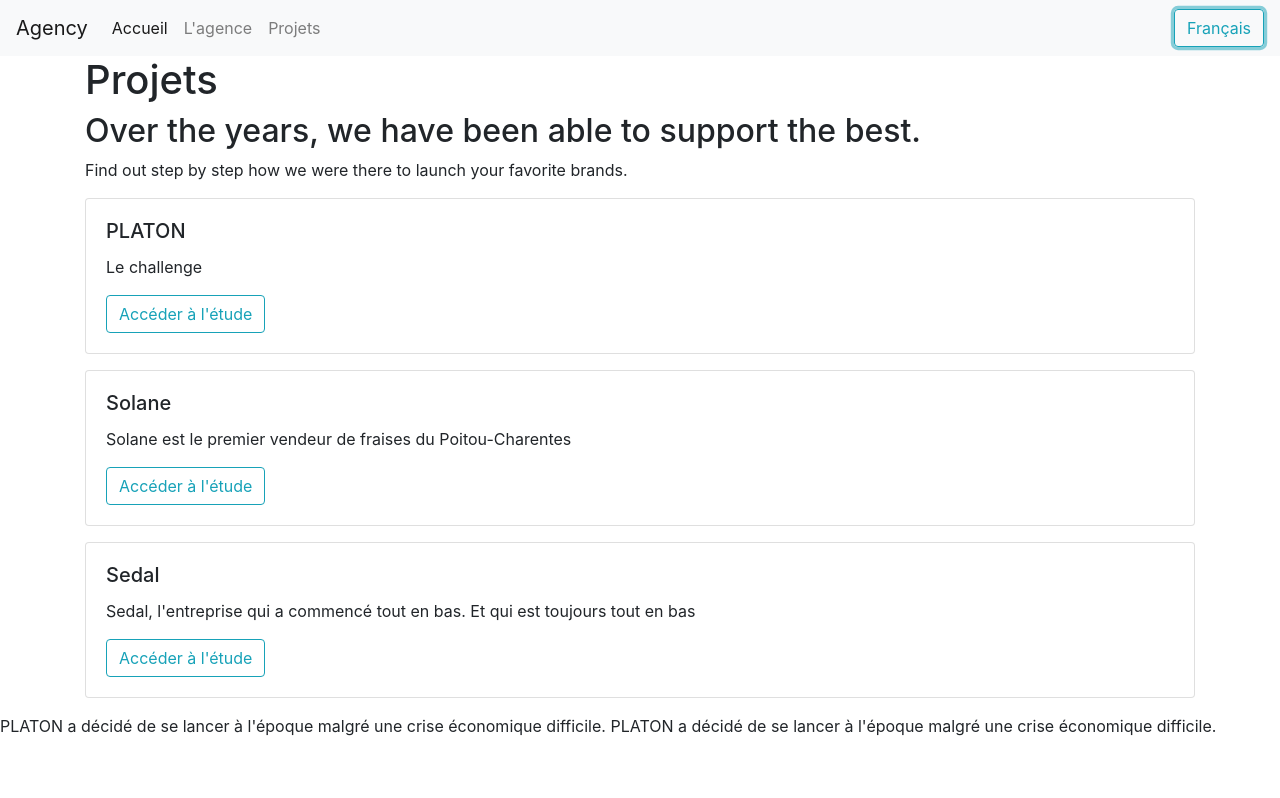
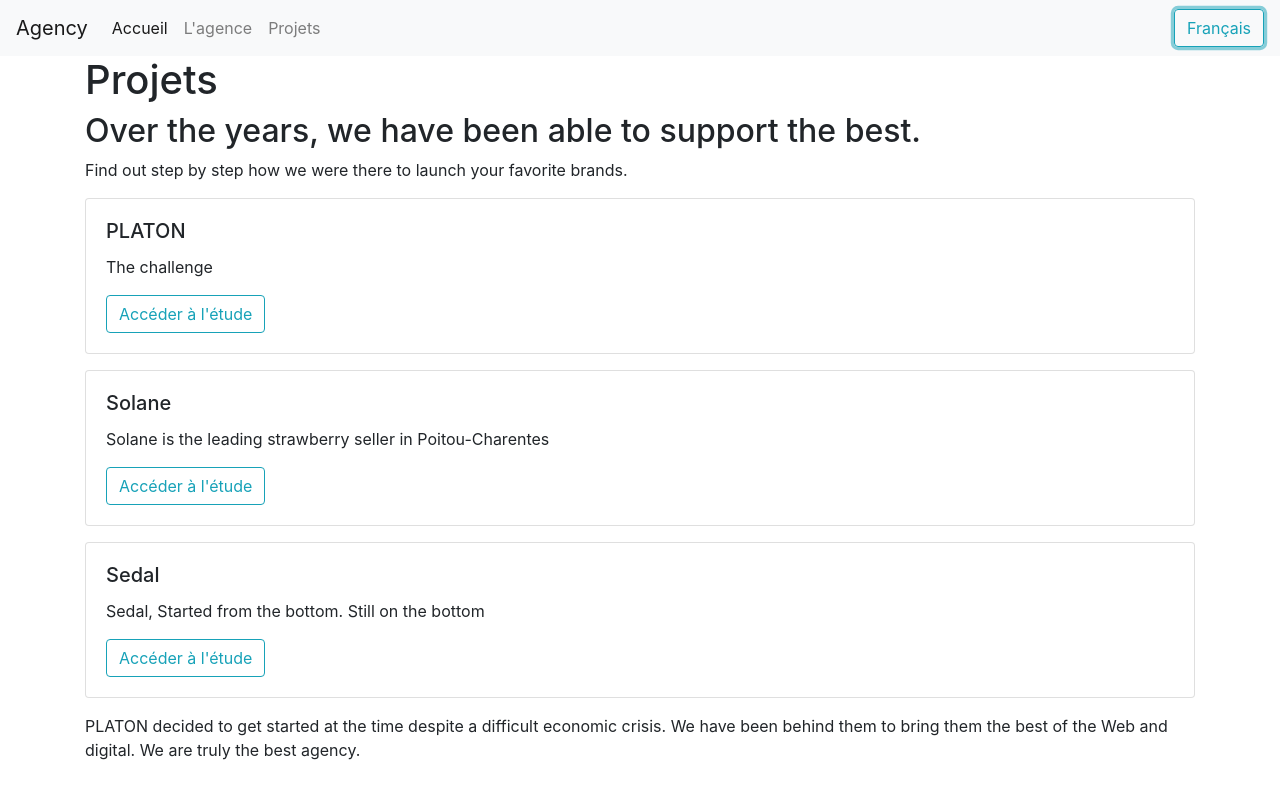
Before and after one commit to mariannehbt/thp_next_agency_website_project, a React (Create React App) app: page /works/platon-study-case in a window 1280 px wide. Both pictures are taken after a click on the button "English". Built offline with nearby package versions, Linux system fonts and the light colour scheme.

Commit message:
update studies fr/en

```diff
--- a/src/assets/studies.js
+++ b/src/assets/studies.js
@@ -1,21 +1,15 @@
 const studies = [
 	{
 		slug: "platon-study-case",
-    name: "PLATON",
-    title: "Le challenge",
-    description: "PLATON a décidé de se lancer à l'époque malgré une crise économique difficile. PLATON a décidé de se lancer à l'époque malgré une crise économique difficile."
+		id: "PLATON"
 	},
 	{
 		slug: "solane-study-case",
-    name: "Solane",
-    title: "Solane est le premier vendeur de fraises du Poitou-Charentes",
-    description: "Et c'est grâce à nous. Dans les moments les meilleurs comme les plus durs, nos campagnes de communication sur la place du marché ont fonctionné."
+		id: "Solane"
 	},
 	{
 		slug: "sedal-study-case",
-    name: "Sedal",
-    title: "Sedal, l'entreprise qui a commencé tout en bas. Et qui est toujours tout en bas",
-    description: "Malgré nos conseils et notre site web créé sur Wix, Sedal reste semble ne pas vouloir décoller. Mais comme un grand homme et une grande femme l'ont dit, 'les derniers seront les premiers'."
+		id: "Sedal"
 	},
 ];
 
--- a/src/assets/translation/en/index.js
+++ b/src/assets/translation/en/index.js
@@ -1,9 +1,10 @@
 import about from 'assets/translation/en/about.json';
 import home from 'assets/translation/en/home.json';
+import studies from 'assets/translation/en/studies.json';
 import works from 'assets/translation/en/works.json';
 
 const en = {
-	...about, ...home, ...works,
+	...about, ...home, ...studies, ...works,
 };
 
 export default en;
--- /dev/null
+++ b/src/assets/translation/en/studies.json
@@ -0,0 +1,10 @@
+{
+	"platon.title": "The challenge",
+	"platon.description": "PLATON decided to get started at the time despite a difficult economic crisis. We have been behind them to bring them the best of the Web and digital. We are truly the best agency.",
+
+	"solane.title": "Solane is the leading strawberry seller in Poitou-Charentes",
+	"solane.description": "And it's thanks to us. In both the best and the hardest times, our marketplace communication campaigns worked.",
+
+	"sedal.title": "Sedal, Started from the bottom. Still on the bottom",
+	"sedal.description": "Despite our advice and our website created on Wix, Sedal remains does not want to take off. But as a great man and a great woman said, 'the last will be the first'."
+}
--- a/src/assets/translation/fr/index.js
+++ b/src/assets/translation/fr/index.js
@@ -1,9 +1,10 @@
 import about from 'assets/translation/fr/about.json';
 import home from 'assets/translation/fr/home.json';
+import studies from 'assets/translation/fr/studies.json';
 import works from 'assets/translation/fr/works.json';
 
 const fr = {
-	...about, ...home, ...works,
+	...about, ...home, ...studies, ...works,
 };
 
 export default fr;
--- /dev/null
+++ b/src/assets/translation/fr/studies.json
@@ -0,0 +1,10 @@
+{
+	"platon.title": "Le challenge",
+	"platon.description": "PLATON a décidé de se lancer à l'époque malgré une crise économique difficile. Nous avons été derrière eux pour leur apporter le meilleur du Web et du digital. Nous sommes vraiment la meilleure agence.",
+
+	"solane.title": "Solane est le premier vendeur de fraises du Poitou-Charentes",
+	"solane.description": "Et c'est grâce à nous. Dans les moments les meilleurs comme les plus durs, nos campagnes de communication sur la place du marché ont fonctionné.",
+
+	"sedal.title": "Sedal, l'entreprise qui a commencé tout en bas. Et qui est toujours tout en bas",
+	"sedal.description": "Malgré nos conseils et notre site web créé sur Wix, Sedal reste semble ne pas vouloir décoller. Mais comme un grand homme et une grande femme l'ont dit, 'les derniers seront les premiers'."
+}
--- a/src/components/StudyCase.jsx
+++ b/src/components/StudyCase.jsx
@@ -1,6 +1,7 @@
 import React, { useState, useEffect } from 'react';
 import {useParams} from 'react-router-dom';
 import studies from 'assets/studies';
+import { FormattedMessage } from 'react-intl';
 
 const StudyCase = () => {
 	let { studySlug } = useParams();
@@ -8,13 +9,13 @@
 
 	useEffect(() => {
 		setCurrentStudy(studies.find((study) => study.slug === studySlug));
-	})
+	}, [studySlug]);
 
 	if (currentStudy) {
-    return currentStudy.description;
-  } else {
-    return "Cette étude n'existe pas... :'(";
-  };
+		return <div className='container'><FormattedMessage id={`${currentStudy.id.toLowerCase()}.description`} /></div>;
+	} else {
+		return <div className='container'>Cette étude n'existe pas... :'(</div>;
+	};
 };
 
 export default StudyCase;
--- a/src/pages/Works.jsx
+++ b/src/pages/Works.jsx
@@ -1,14 +1,14 @@
-import React from 'react';
-import { FormattedMessage } from 'react-intl';
+import React, { useState } from 'react';
+import { injectIntl, FormattedMessage } from 'react-intl';
 import studies from 'assets/studies';
 import { Link } from 'react-router-dom';
 
-const Works = () => {
+const Works = ({ intl }) => {
 	let studiesList = studies.map((study) => (
 		<div className='card my-3'>
 			<div className='card-body'>
-				<h5 className='card-title'>{study.name}</h5>
-				<p className='card-text'>{study.title}</p>
+				<h5 className='card-title'>{study.id}</h5>
+				<p className='card-text'><FormattedMessage id={`${study.id.toLowerCase()}.title`} /></p>
 				<Link className='btn btn-outline-info' to={`/works/${study.slug}`}>Accéder à l'étude</Link>
 			</div>
 		</div>
@@ -24,4 +24,4 @@
 	);
 };
 
-export default Works;
+export default injectIntl(Works);
```
Lines whose indentation alone changed are shown as unchanged.
